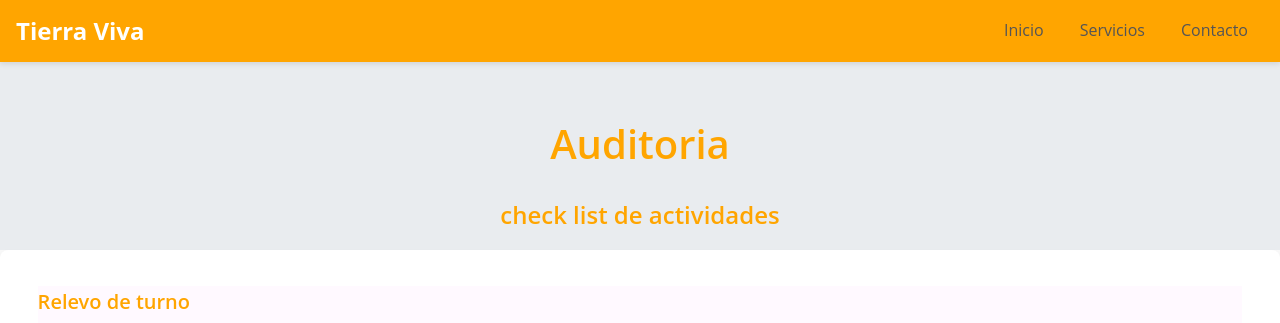
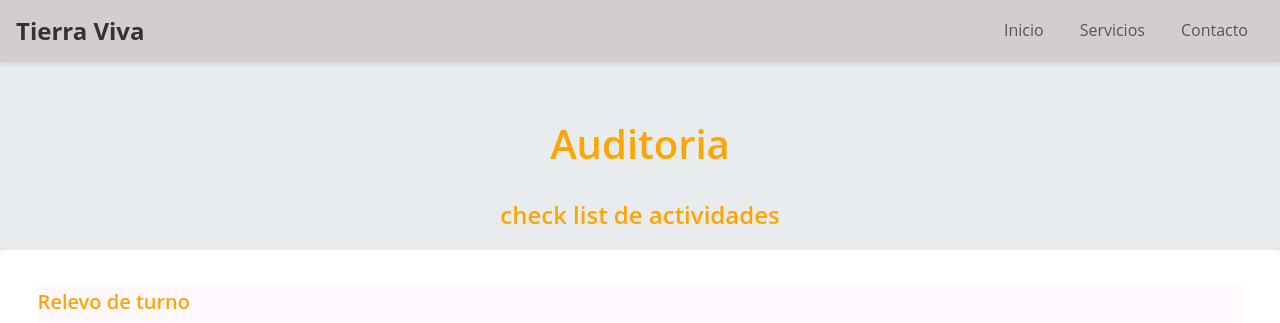
Before and after one commit to OmarCruz78/tierraviva, a plain HTML site: page index.html in a window 1280 px wide. Shown: the top 323 px of the page. Drawn offline with Linux system fonts and the light colour scheme.

Commit message:
Update styles.css

```diff
--- a/styles.css
+++ b/styles.css
@@ -1,5 +1,7 @@
 :root {
   --color-principal: orange; /* azul oscuro corporativo */
+
+  --color-principal2: #d3cecd; plomo
   --color-secundario: #ffffff; /* blanco para textos y fondos */
   --color-acento: #f7a600; /* naranja suave (resaltados) */
   --fuente-principal: 'Open Sans', sans-serif;
@@ -168,7 +170,7 @@ padding: .5rem .5rem;
 
 /* ===== Navegación ===== */
 .navbar {
-  background-color: var(--color-principal);
+  background-color: var(--color-principal2);
   color: var(--color-secundario);
   padding: calc(var(--espaciado-base) * 0.75) var(--espaciado-base);
 }
```
